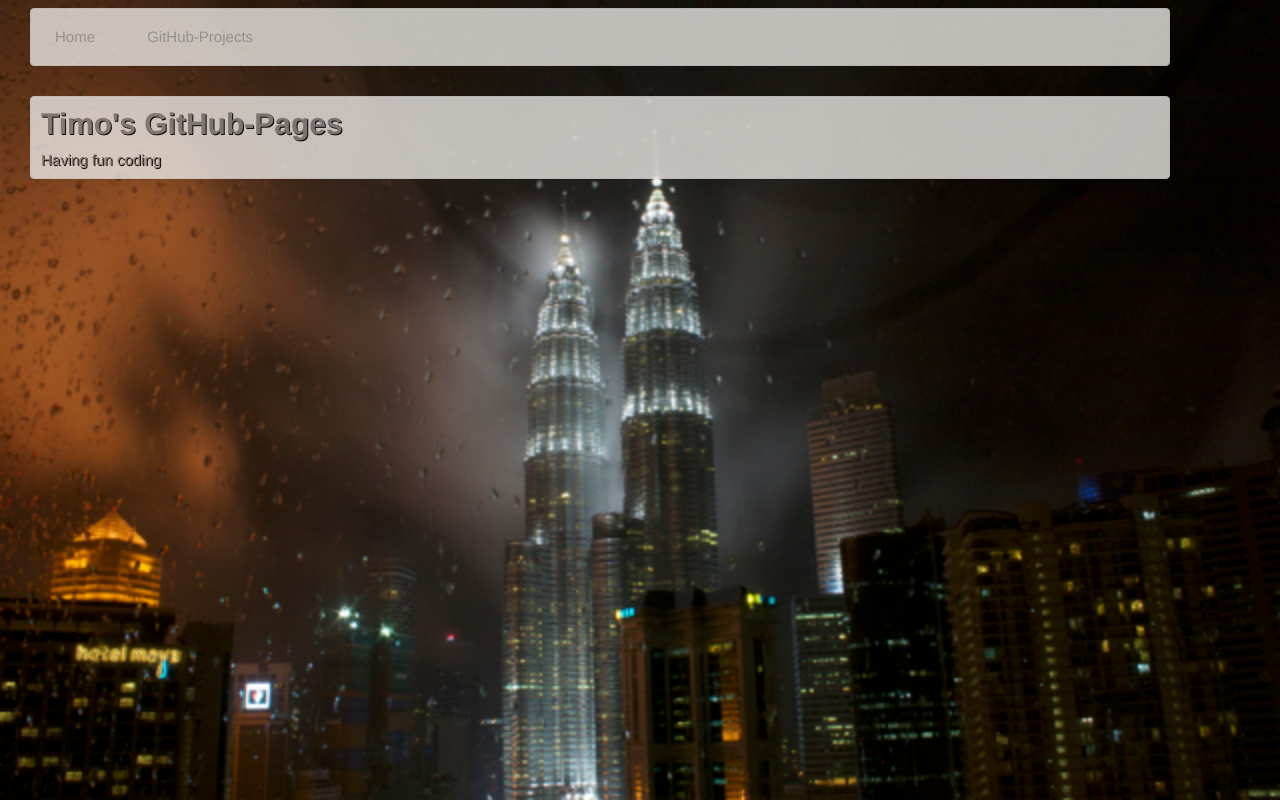
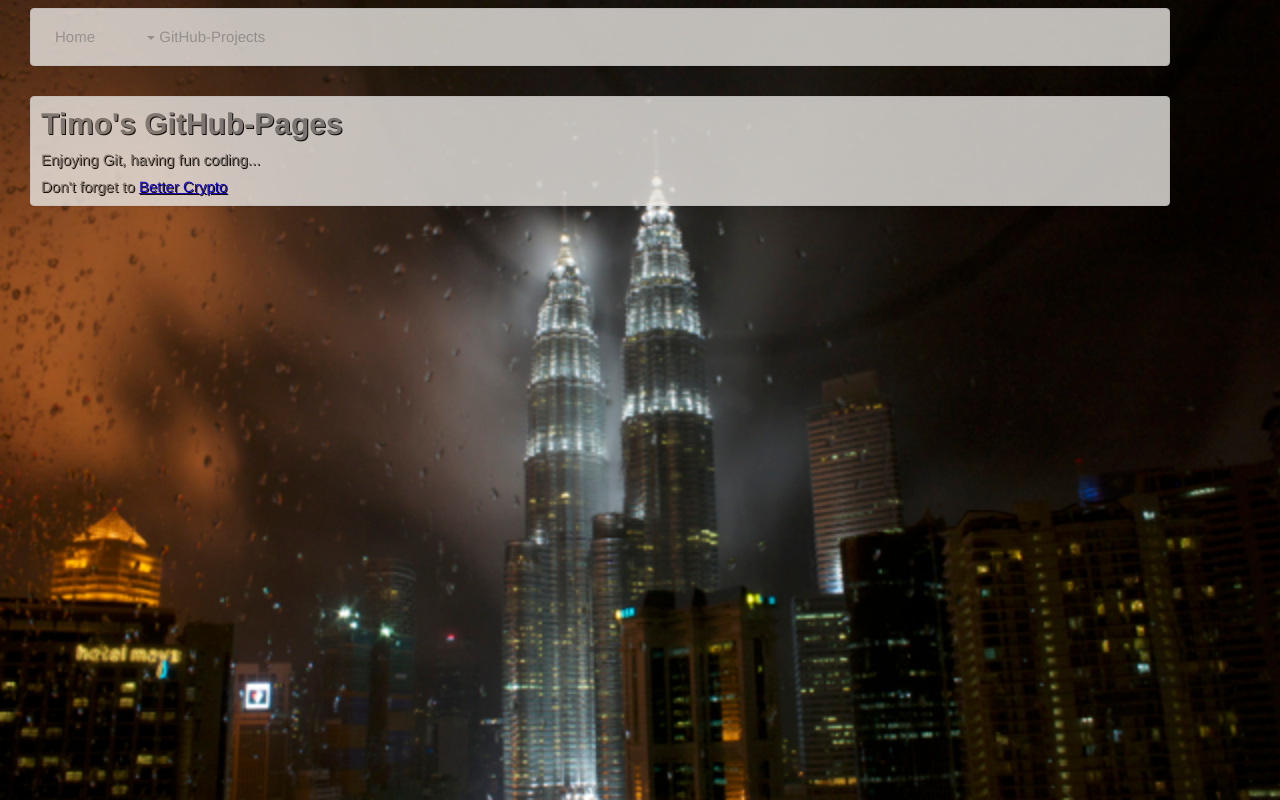
Before and after one commit to timoabend/timoabend.github.io, a plain HTML site: page index.html in a window 1280 px wide. Drawn offline with nearby package versions, Linux system fonts and the light colour scheme.

Commit message:
Submenu GitHub-Project, Content, Z-Index-Correction

```diff
--- a/index.css
+++ b/index.css
@@ -13,7 +13,8 @@ body {
 }
 
 main {
-  display: block;
+	position: relative;
+	z-index: -1;
 	background-color: #EBE8E4;
 	border: 1px solid #dedede;
 	border-radius: 4px;
@@ -55,7 +56,6 @@ nav {
 nav ul li {
 	display: inline-block;
 	list-style-type: none;
-
 	-webkit-transition: all 0.2s;
 	-moz-transition: all 0.2s;
 	-ms-transition: all 0.2s;
@@ -72,7 +72,6 @@ nav {
 	height: 0;
 	width: 0;
 	vertical-align: middle;
-
 	-webkit-transition: color 0.1s linear;
 	-moz-transition: color 0.1s linear;
 	-o-transition: color 0.1s linear;
--- a/index.html
+++ b/index.html
@@ -18,18 +18,15 @@
 	  <nav>
 	  	<ul>
 	  		<li><a href="/">Home</a></li>
-	  		<li><a href="https://github.com/timoabend/">GitHub-Projects</a></li>
-	  		<!-- Sub-Menu-Test -->
-			<!--<li>
-	  			<a href="">About<span class="caret"></span></a>
+	  		<li><a href="https://github.com/timoabend/"><span class="caret"></span> GitHub-Projects</a>
 	  			<div>
 	  				<ul>
-	  					<li><a href="/">X</a></li>
-	  					<li><a href="/">x</a></li>
-	  					<li><a href="/">X</a></li>
+	  					<li><a href="https://github.com/timoabend/vagrant-nodejs">Vagrant-Config Node.js-Dev</a></li>
+	  					<!--<li><a href="/">x</a></li>
+	  					<li><a href="/">X</a></li>-->
 	  				</ul>
 	  			</div>
-	  		</li>-->
+	  		</li>
 	  		<!--<li><a href="">About</a></li>
 	  		<li><a href="">Contact</a></li>-->
 	  	</ul>
@@ -38,7 +35,10 @@
     <main>
 
         <h1>Timo's GitHub-Pages</h1>
-		<p>Having fun coding</p>
+		<p>Enjoying Git, having fun coding...</p>
+		<p>
+			Don't forget to <a href="https://bettercrypto.org">Better Crypto</a><br/>
+		</p>
     </main>
 
     <script src="https://code.jquery.com/jquery-1.10.2.min.js"></script>
```
Lines whose indentation alone changed are shown as unchanged.
